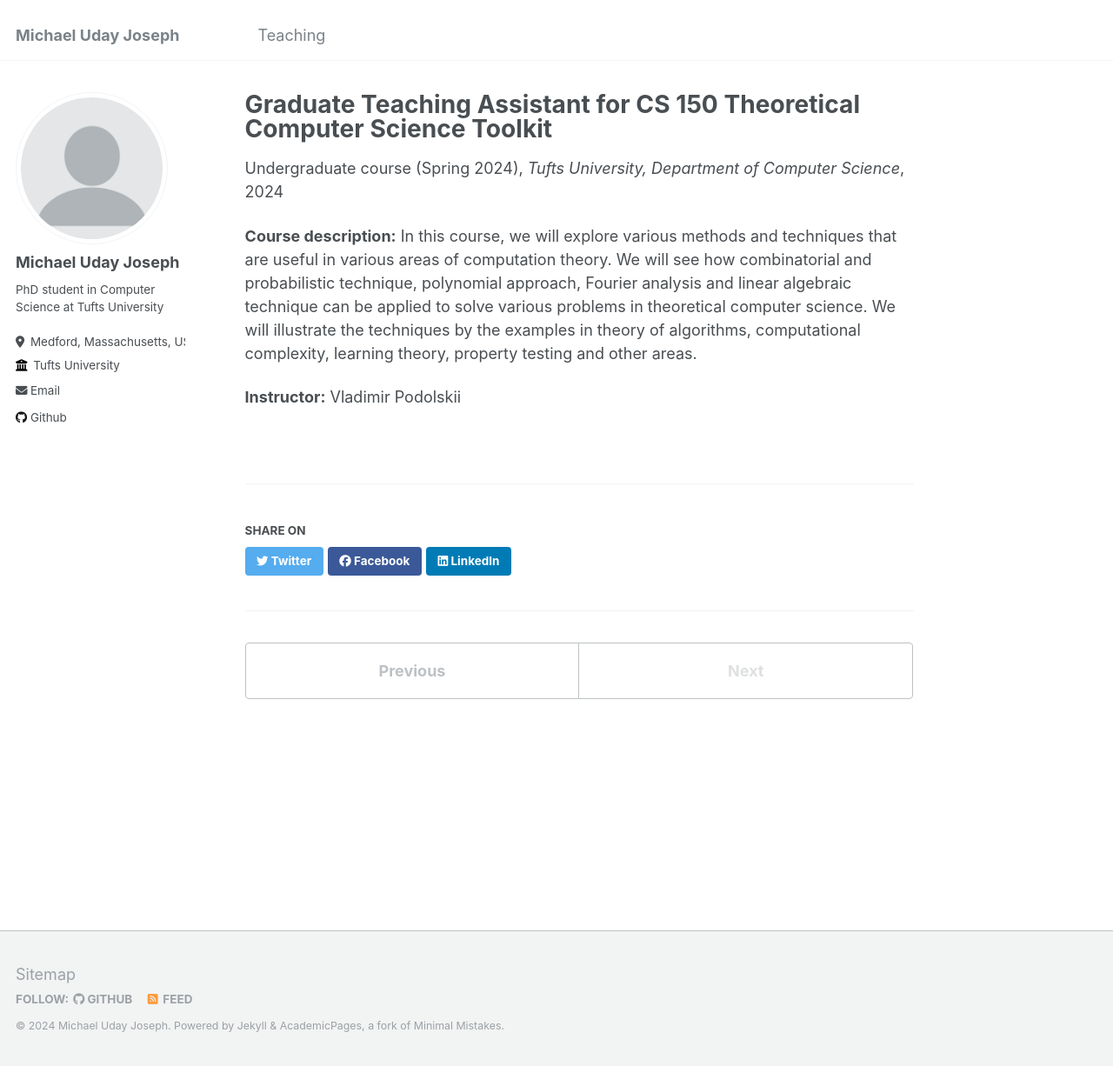
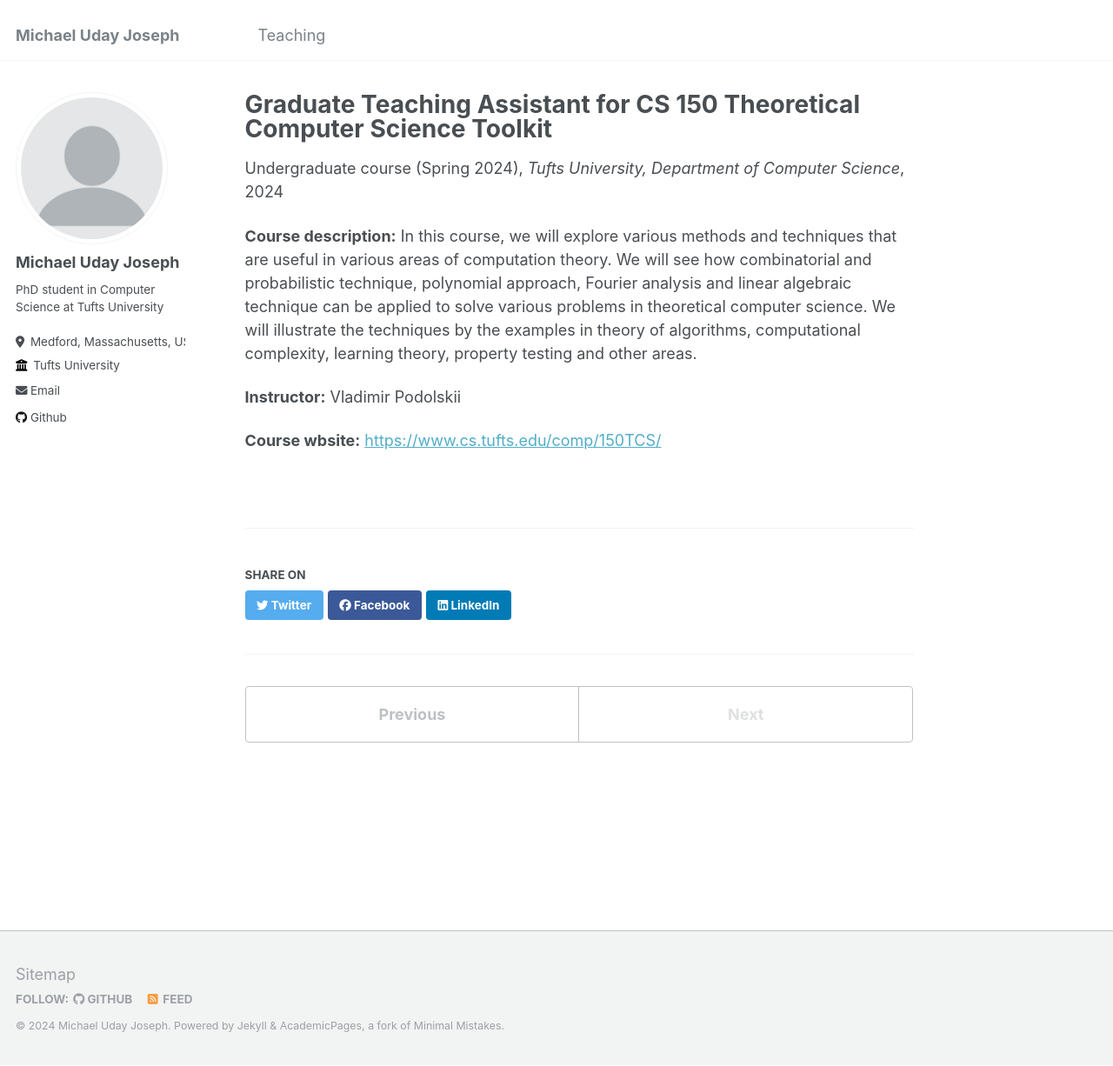
Before and after one commit to michaeludayjoseph/michaeludayjoseph.github.io, a Jekyll site: the page built from _teaching/cs150tcst-podolskii-tufts.md, in a window 1280 px wide and 1226 px high. Shown: the whole window at 87% size. Built offline with Jekyll 4.4.1, drawn with Linux system fonts in a browser that asks for light colours.

Commit message:
Update cs150tcst-podolskii-tufts.md

```diff
--- a/_teaching/cs150tcst-podolskii-tufts.md
+++ b/_teaching/cs150tcst-podolskii-tufts.md
@@ -11,3 +11,5 @@ location: "Medford, MA, USA"
 **Course description:** In this course, we will explore various methods and techniques that are useful in various areas of computation theory. We will see how combinatorial and probabilistic technique, polynomial approach, Fourier analysis and linear algebraic technique can be applied to solve various problems in theoretical computer science. We will illustrate the techniques by the examples in theory of algorithms, computational complexity, learning theory, property testing and other areas.
 
 **Instructor:** Vladimir Podolskii
+
+**Course wbsite:** <https://www.cs.tufts.edu/comp/150TCS/>
```
